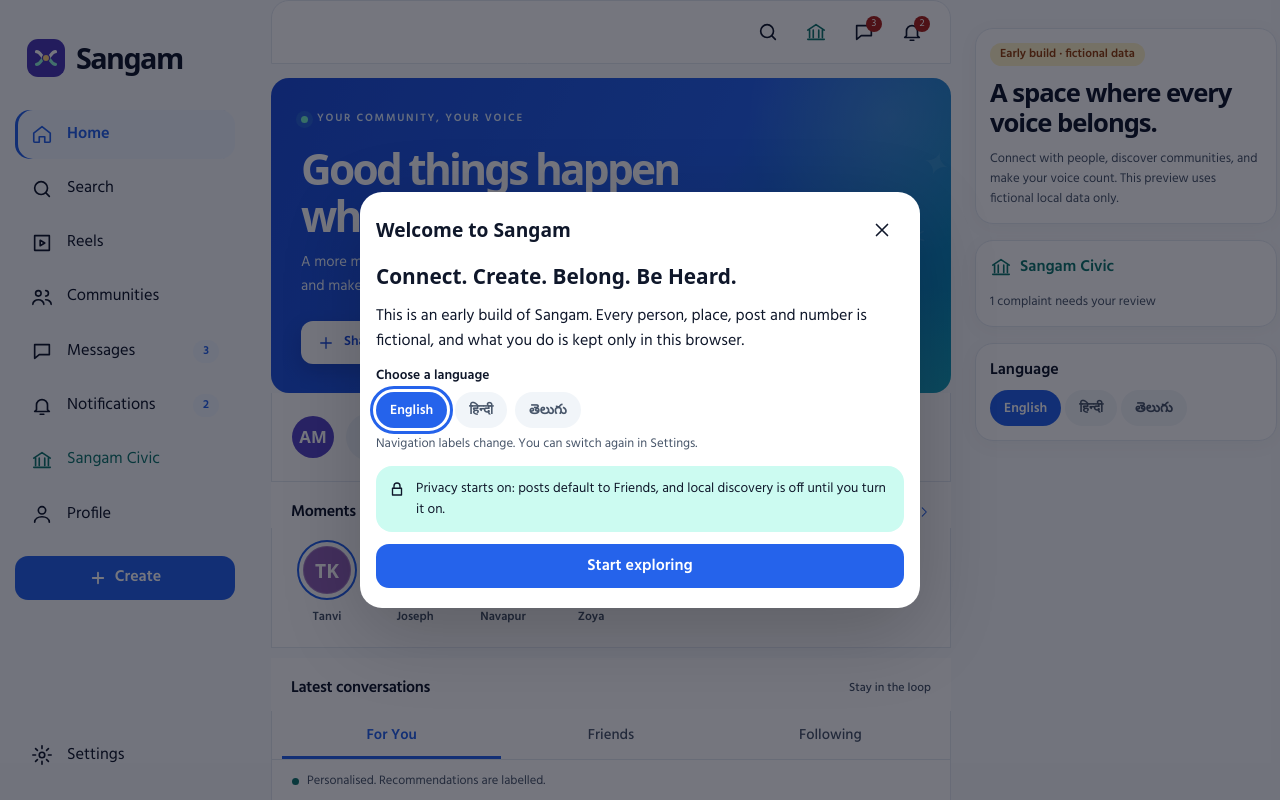
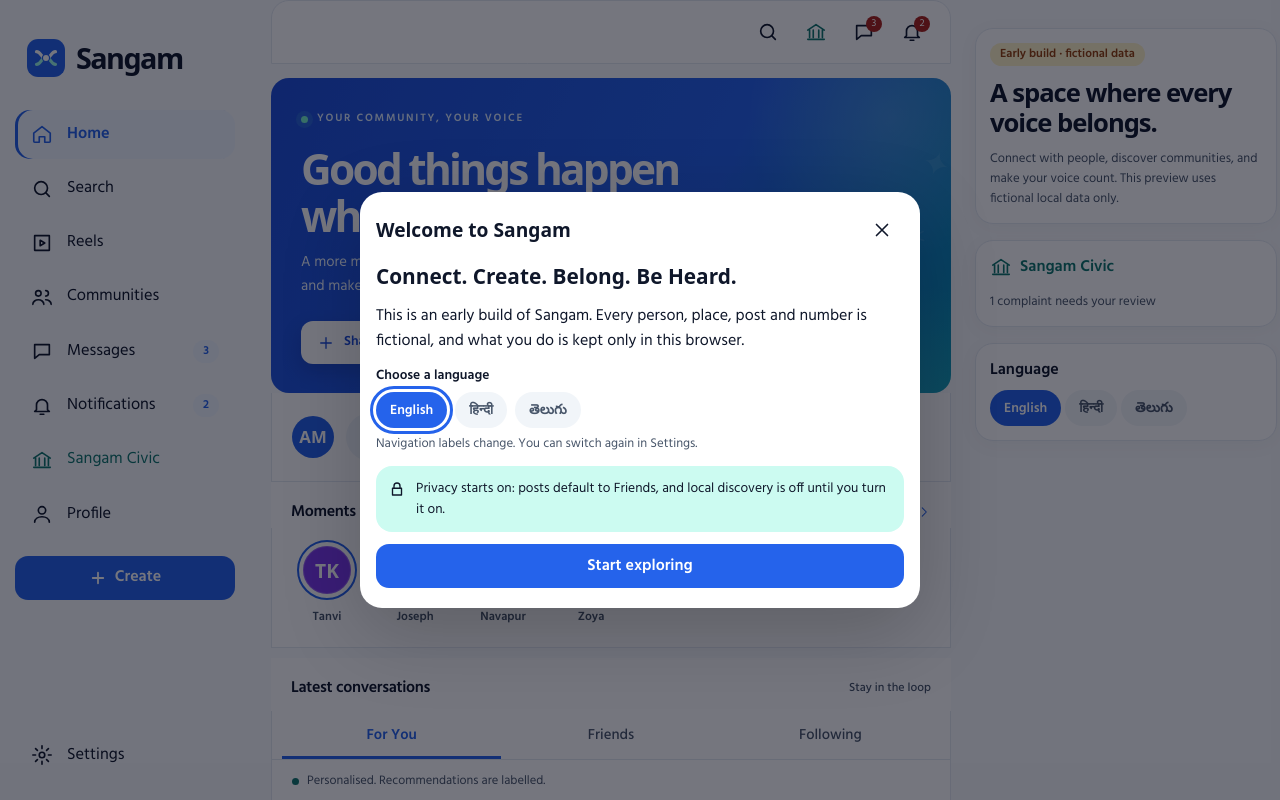
Before and after one commit to anveshpasunoori/sangam, a Next.js app in the folder apps/web/: page / in a window 1280 px wide. Shown: the top 800 px of the page. Built offline with nearby package versions, Linux system fonts and the light colour scheme; a web font is replaced by a local one.

Commit message:
design: contemporary community-first palette ui.tsx

```diff
--- a/apps/web/src/components/ui.tsx
+++ b/apps/web/src/components/ui.tsx
@@ -58,20 +58,20 @@ export function Icon({ name, size = 22, stroke = 1.8 }: { name: IconName; size?:
   );
 }
 
-/* ---------- brand: three connected people forming a sangam ---------- */
+/* ---------- Sangam: two connections meeting, one community ---------- */
 export function Mark({ size = 26 }: { size?: number }) {
   return (
     <svg className="mark" width={size} height={size} viewBox="0 0 48 48" fill="none" aria-hidden="true">
-      <rect width="48" height="48" rx="14" fill="#4938B7" />
+      <rect width="48" height="48" rx="14" fill="#2563EB" />
       <path d="M12 16C18 16 18 25 24 25S30 16 36 16" stroke="#FFFFFF" strokeWidth="4" strokeLinecap="round" />
-      <path d="M12 32C18 32 18 23 24 23S30 32 36 32" stroke="#8FF1D5" strokeWidth="4" strokeLinecap="round" />
-      <circle cx="24" cy="24" r="4.5" fill="#FFD27A" stroke="#4938B7" strokeWidth="1.5" />
+      <path d="M12 32C18 32 18 23 24 23S30 32 36 32" stroke="#99F6E4" strokeWidth="4" strokeLinecap="round" />
+      <circle cx="24" cy="24" r="4.5" fill="#FFFFFF" stroke="#2563EB" strokeWidth="1.5" />
     </svg>
   );
 }
 
 /* ---------- avatar ---------- */
-const HUES = ["#5848C8", "#167F80", "#B87943", "#9163B6", "#BE6079", "#447BA8", "#60866A", "#A15E8E"];
+const HUES = ["#2563EB", "#0D9488", "#D97706", "#7C3AED", "#DB2777", "#0284C7", "#16A34A", "#BE185D"];
 
 export function Avatar({ user, size = 40 }: { user: Pick<User, "name" | "hue">; size?: number }) {
   const initials = user.name
@@ -92,10 +92,10 @@ export function Avatar({ user, size = 40 }: { user: Pick<User, "name" | "hue">;
 
 /* ---------- original illustrations drawn from the palette ---------- */
 const PALETTES = [
-  ["#4938B7", "#A89FF5", "#FFCA78", "#EAE7FF"],
-  ["#166D70", "#7DDCCB", "#F6C57C", "#E1F5F0"],
-  ["#63419A", "#C5A7F0", "#F5C77E", "#F1EAFB"],
-  ["#28375D", "#6589C5", "#F5C77E", "#9ED9D2"],
+  ["#2563EB", "#93C5FD", "#FBBF24", "#EFF6FF"],
+  ["#0F766E", "#5EEAD4", "#FBBF24", "#F0FDFA"],
+  ["#6366F1", "#A5B4FC", "#FBBF24", "#EEF2FF"],
+  ["#334155", "#7DD3FC", "#FBBF24", "#E0F2FE"],
 ];
 
 export function Art({ kind, hue = 0, animated = false }: { kind: ArtKind; hue?: number; animated?: boolean }) {
```
